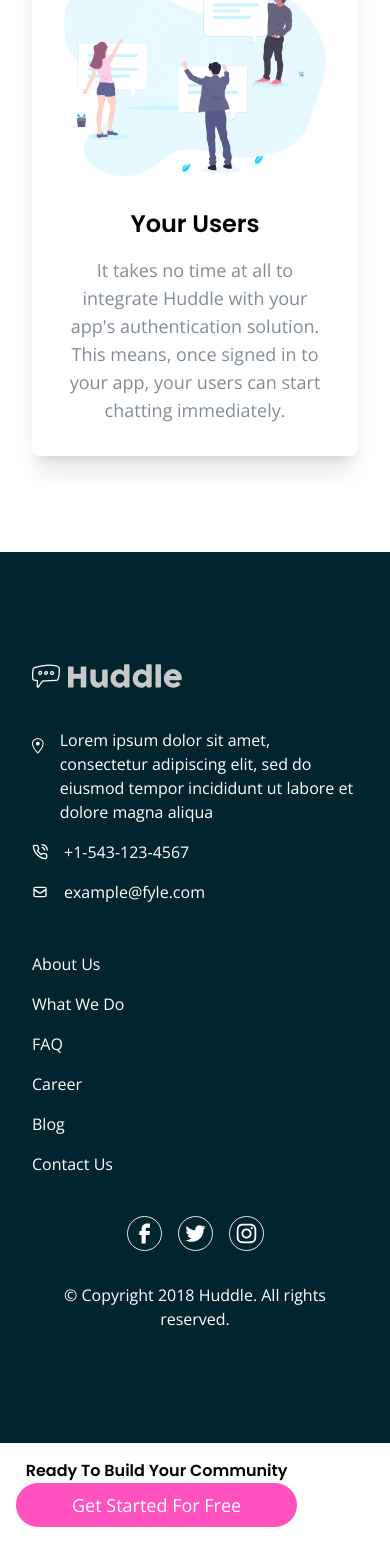
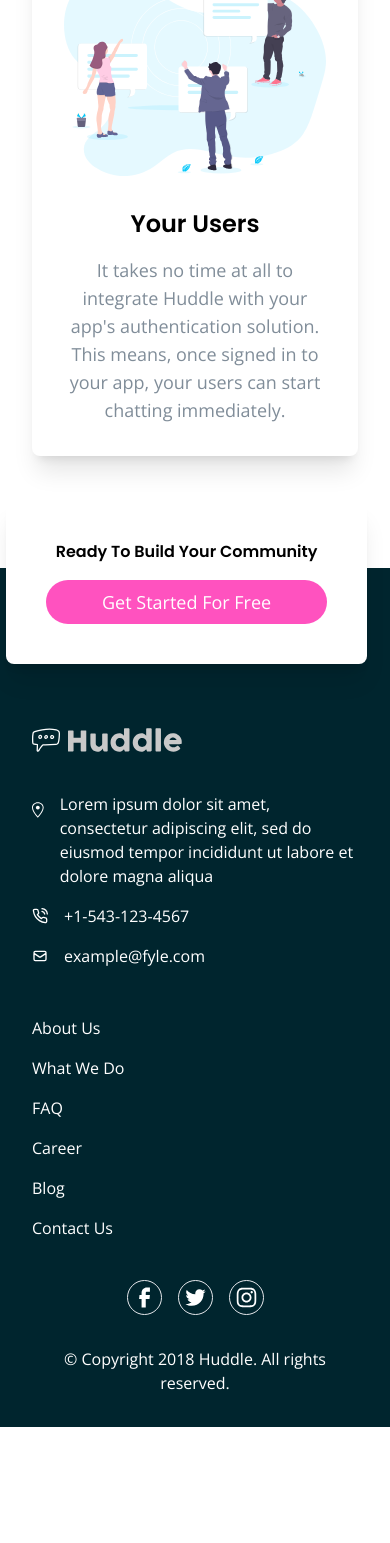
Before and after one commit to ronaldlamdev/huddle-landing-page-fe-mentor, a React (Vite) app: page / in a window 390 px wide. Shown: the part 2051-3594 px from the top of the page. After the commit the page ends 3478 px from the top, so only its background shows below. Built offline with nearby package versions, Linux system fonts and the light colour scheme.

Commit message:
finished cta component for mobile

```diff
--- a/src/App.jsx
+++ b/src/App.jsx
@@ -1,5 +1,4 @@
 import React from 'react'
-import CTA from './components/CTA'
 import Footer from './components/Footer'
 import Hero from './components/Hero'
 import Main from './components/Main'
@@ -10,7 +9,6 @@ const App = () => {
       <Hero />
       <Main />
       <Footer />
-      <CTA />
     </div>
   )
 }
--- a/src/components/CTA.jsx
+++ /dev/null
@@ -1,14 +0,0 @@
-import React from 'react'
-
-const CTA = () => {
-  return (
-    <div className='flex flex-col p-4 justify-center items-center text-center absolute'>
-      <h1>Ready To Build Your Community</h1>
-      <button className='text-white bg-[#ff52bf] text-lg px-14 py-2 rounded-3xl hover:opacity-70 duration-300'>
-          Get Started For Free
-        </button>
-    </div>
-  )
-}
-
-export default CTA
--- a/src/components/Footer.jsx
+++ b/src/components/Footer.jsx
@@ -9,7 +9,7 @@ import {AiOutlineTwitter, AiOutlineInstagram} from 'react-icons/ai'
 
 const Footer = () => {
   return (
-    <footer className='bg-[#00252e] text-white mx-auto px-8 py-28 flex flex-col justify-between gap-8'>
+    <footer className='bg-[#00252e] text-white px-8 pt-40 pb-8 flex flex-col justify-between gap-8'>
       <a href='/'>
         <img src={Logo} alt="logo" className='brightness-[9] grayscale max-w-[150px]'/>
       </a>
--- a/src/components/Main.jsx
+++ b/src/components/Main.jsx
@@ -6,7 +6,7 @@ import YourUsers from '../assets/illustration-your-users.svg'
 
 const Main = () => {
   return (
-    <main className='mx-auto w-full px-8 pt-8 pb-24 flex flex-col justify-around gap-8'>
+    <main className='mx-auto w-full px-8 pt-8 pb-28 flex flex-col justify-around gap-8 relative'>
       <MainCard
         image={GrowTogether}
         forAlt='grow together'
@@ -38,6 +38,12 @@ const Main = () => {
         users can start chatting immediately."
       />
 
+      <div className='flex flex-col p-10 justify-center items-center gap-4 text-center absolute bottom-[-6rem] rounded-lg bg-white shadow-xl mx-auto left-[.375rem]'>
+        <h1>Ready To Build Your Community</h1>
+        <button className='text-white bg-[#ff52bf] text-lg px-14 py-2 rounded-3xl hover:opacity-70 duration-300'>
+          Get Started For Free
+        </button>
+      </div>
     </main>
   )
 }
```
